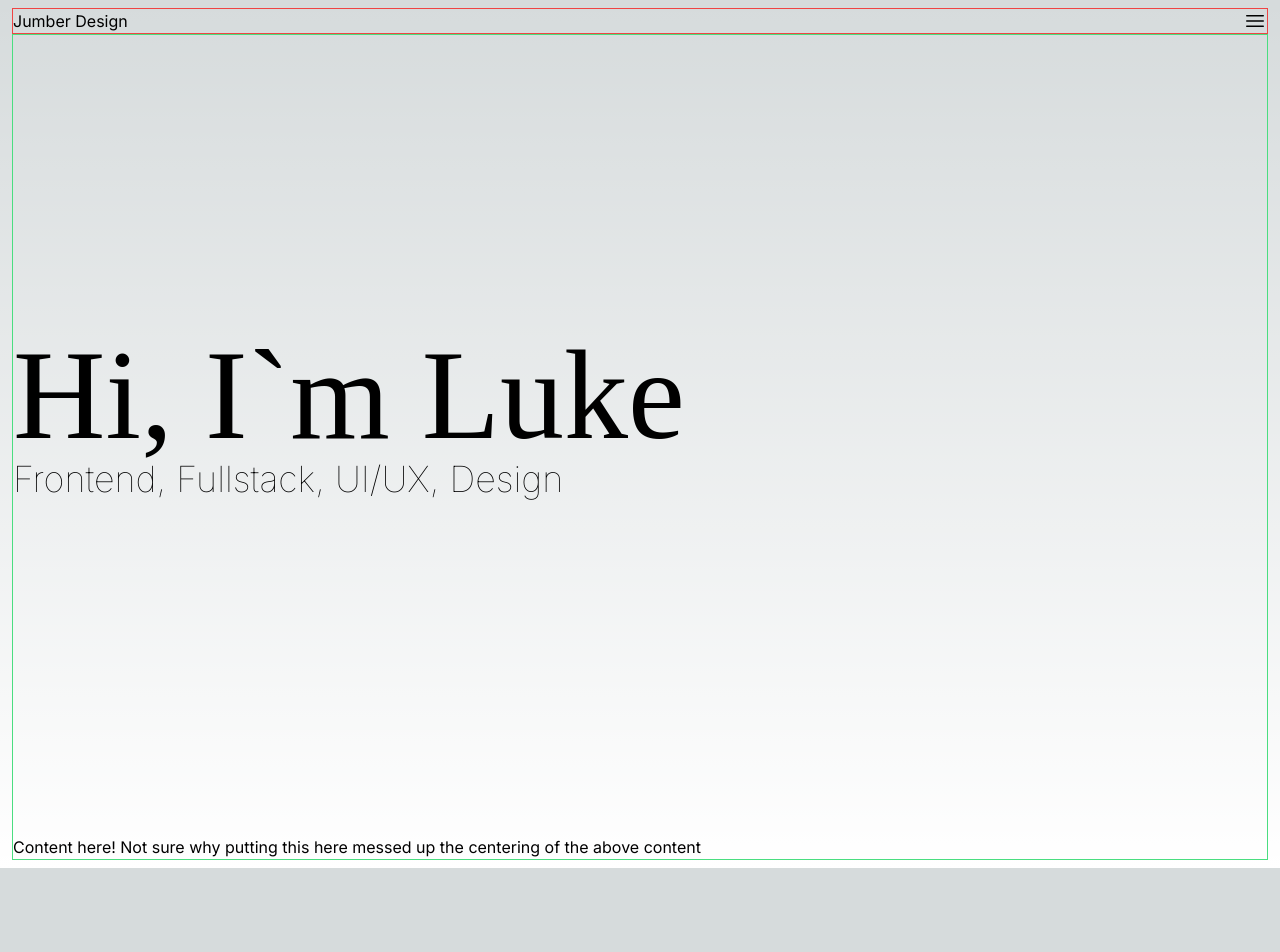
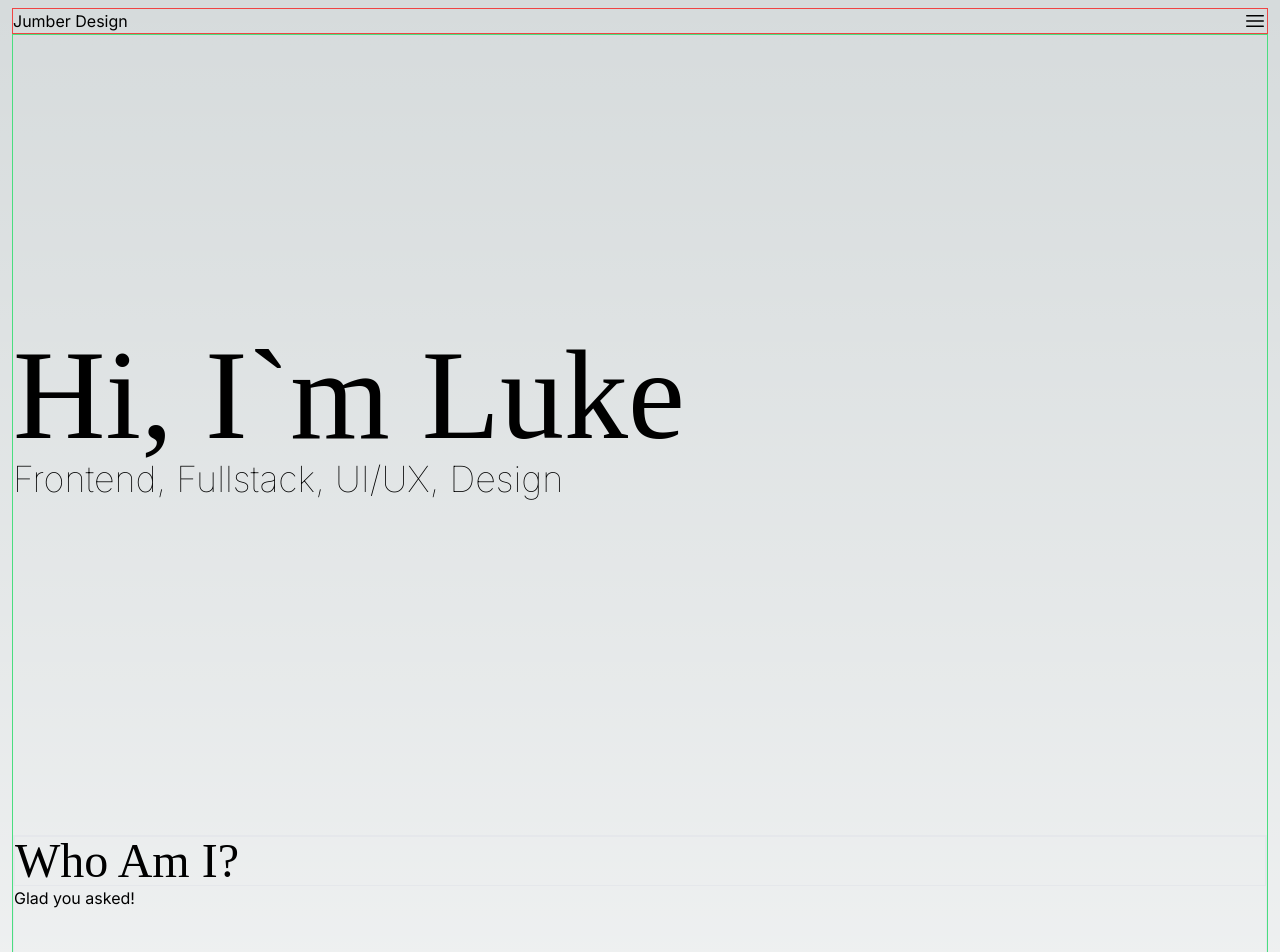
Before and after one commit to RLjumber/Personal-Portfolio, a Next.js app: page / in a window 1280 px wide. Shown: the top 952 px of the page. Before the commit the page ends 868 px from the top, so only its background shows below. Built offline with nearby package versions, Linux system fonts and the light colour scheme; a web font is replaced by a local one.

Commit message:
Back into the swing of things, adding second page to landing

```diff
--- a/src/app/components/Landing.js
+++ b/src/app/components/Landing.js
@@ -7,8 +7,9 @@ export default function Landing() {
                 <h2 class="font-thin text-4xl">Frontend, Fullstack, UI/UX, Design</h2>
             </div>
 
-            <div class="">
-                <h3>Content here! Not sure why putting this here messed up the centering of the above content</h3>
+            <div class="h-screen border  flex flex-col">
+                <h2 class="font-display text-5xl border">Who Am I?</h2>
+                <p>Glad you asked!</p>
             </div>
 
       </section>
```
